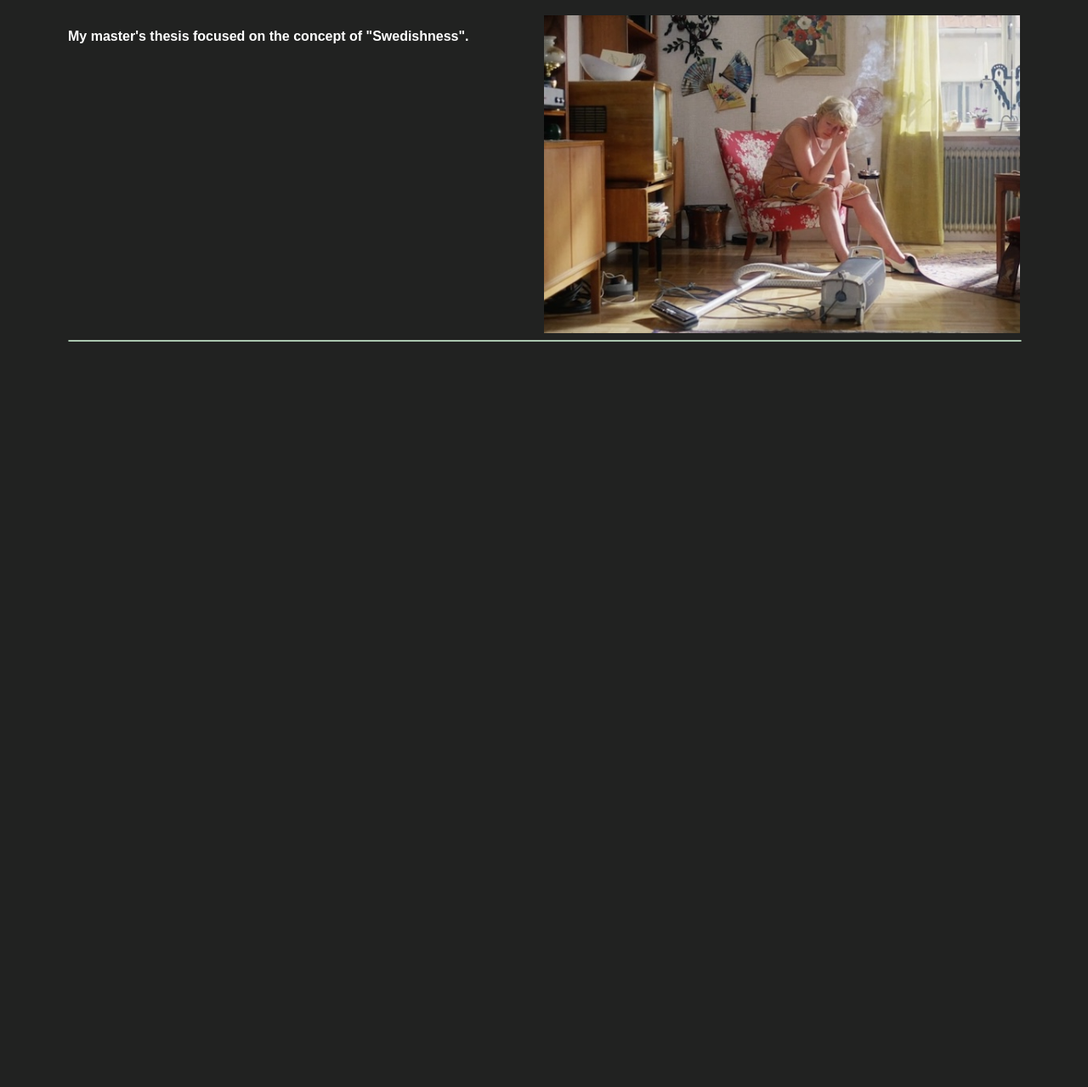
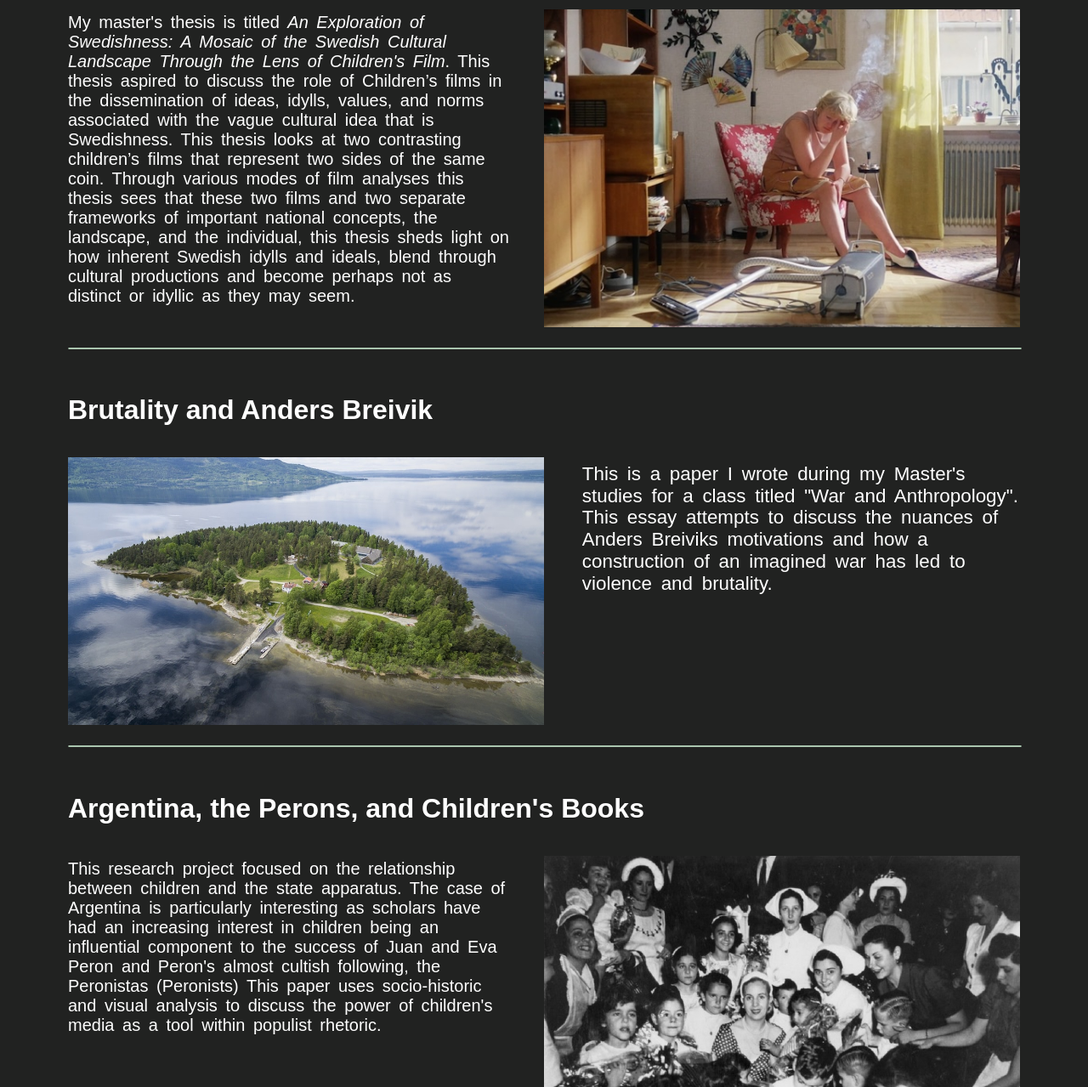
Before and after one commit to s17lduncan/s17lduncan.github.io, a plain HTML site: page academic.html in a window 1280 px wide. Shown: the part 268-1547 px from the top of the page at 85% size. Before the commit the page ends 800 px from the top, so only its background shows below. Drawn offline with nearby package versions, Linux system fonts and the light colour scheme.

Commit message:
added last two projects to academic

```diff
--- a/academic.html
+++ b/academic.html
@@ -42,17 +42,60 @@
         </div>
     </div>
 
-    <h1 class="academicTitle">An Exploration of Swedishness:
-        A Mosaic of the Swedish Cultural Landscape
-        Through the Lens of Children's Film (Master's Thesis)
-    </h1>
+    <h1 class="academicTitle"> Master's Thesis</h1>
 
     <div class="pure-g">
         <div class="pure-u-1 pure-u-md-1-2">
-            <p>My master's thesis focused on the concept of "Swedishness".</p>
+            <p class="aText">My master's thesis is titled <i>An Exploration of Swedishness:
+                A Mosaic of the Swedish Cultural Landscape
+                Through the Lens of Children's Film</i>. This thesis aspired to discuss the role of Children’s films in the dissemination of ideas,
+                 idylls, values, and norms associated with the vague cultural idea that is Swedishness. This thesis looks at two contrasting children’s
+                  films that represent two sides of the same coin. Through various modes of film analyses this thesis sees that these two films and two
+                  separate frameworks of important national concepts, the landscape, and the individual, this thesis sheds light on how inherent Swedish
+                  idylls and ideals, blend through cultural productions and become perhaps not as distinct or idyllic as they may seem.</p>
         </div>
         <div class="pure-u-1 pure-u-md-1-2">
-            <img class="pure-img" src="art/elvisFoto.jpg">
+            <a href="https://libsearch.ceu.edu/discovery/search?query=title,exact,CEU%20Nationalism%20Studies%20master%20theses,AND&tab=Everything&search_scope=MyInst_and_CI&sortby=date_d&vid=43CEU_INST:VU1&facet=frbrgroupid,include,9032450348919260407&lang=en&mode=advanced&offset=0" target="_blank">
+                <img class="aImg pure-img" src="art/elvisFoto.jpg">
+            </a>
+        </div>
+    </div>
+
+    <div><hr class="subLine"></div>
+
+    <h1 class="academicTitle">Brutality and Anders Breivik</h1>
+
+    <div class="pure-g">
+        <div class="pure-u-1 pure-u-md-1-2">
+            <a href="art/brutalityEssay.pdf" target="_blank">
+                <img class="aImg pure-img" src="art/utoya_img.jpg">
+            </a>
+        </div>
+        <div class="pure-u-1 pure-u-md-1-2">
+            <p class="aText2">This is a paper I wrote during my Master's studies for a class titled "War and Anthropology".
+                This essay attempts to discuss the nuances of Anders Breiviks motivations and how a construction
+                 of an imagined war has led to violence and brutality.</p>
+        </div>
+    </div>
+
+    <div><hr class="subLine"></div>
+
+    <h1 class="academicTitle">Argentina, the Perons, and Children's Books</h1>
+
+    <div class="pure-g">
+        <div class="pure-u-1 pure-u-md-1-2">
+            <p class="aText">This research project focused on the relationship between children and the state apparatus.
+                The case of Argentina is particularly interesting as scholars have had an increasing interest in children being
+                 an influential component to the success of Juan and Eva Peron and Peron's almost cultish following, the Peronistas (Peronists)
+                 This paper uses socio-historic and visual analysis to discuss the power of children's media as a tool within
+                 populist rhetoric.
+            </p>
+        </div>
+        <div class="pure-u-1 pure-u-md-1-2">
+            <a href="art/peronismPaper.pdf" target="_blank">
+                <img class="aImg pure-img" src="art/evaNinos.jpg">
+            </a>
+            </a>
         </div>
     </div>
 
--- a/styles.css
+++ b/styles.css
@@ -6,7 +6,7 @@ body{
 
 .header .pure-menu{
     padding-top: 2em;
-    font-size: 2vw;
+    font-size: calc(10px + 1.4vw);
 }
 
 .pure-menu-link, body
@@ -117,7 +117,7 @@ h1 {
 
 .myText h2 {
     font-weight: normal;
-    font-size: 1.75vw;
+    font-size: 1.5em;
     text-align: left;
 }
 
@@ -132,3 +132,28 @@ h1 {
     font-size: 2em;
     padding-top: 1em;
 }
+
+.aText {
+    font-weight: normal;
+    font-size: calc(0.65em + 0.75vw);
+    word-spacing: 0.2em;
+    text-align: left;
+    padding-right: 2em;
+}
+
+.aImg {
+    padding-top: 1em;
+    padding-bottom: 1em;
+}
+
+.aImg:hover {
+    opacity: 80%;
+}
+
+.aText2 {
+    font-weight: normal;
+    font-size: calc(0.8em + 0.75vw);
+    word-spacing: 0.2em;
+    text-align: left;
+    padding-left: 2em;
+}
```
Also changed, not shown: art/evaNinos.jpg (added), art/utoya_img.jpg (added), 2 other files.
